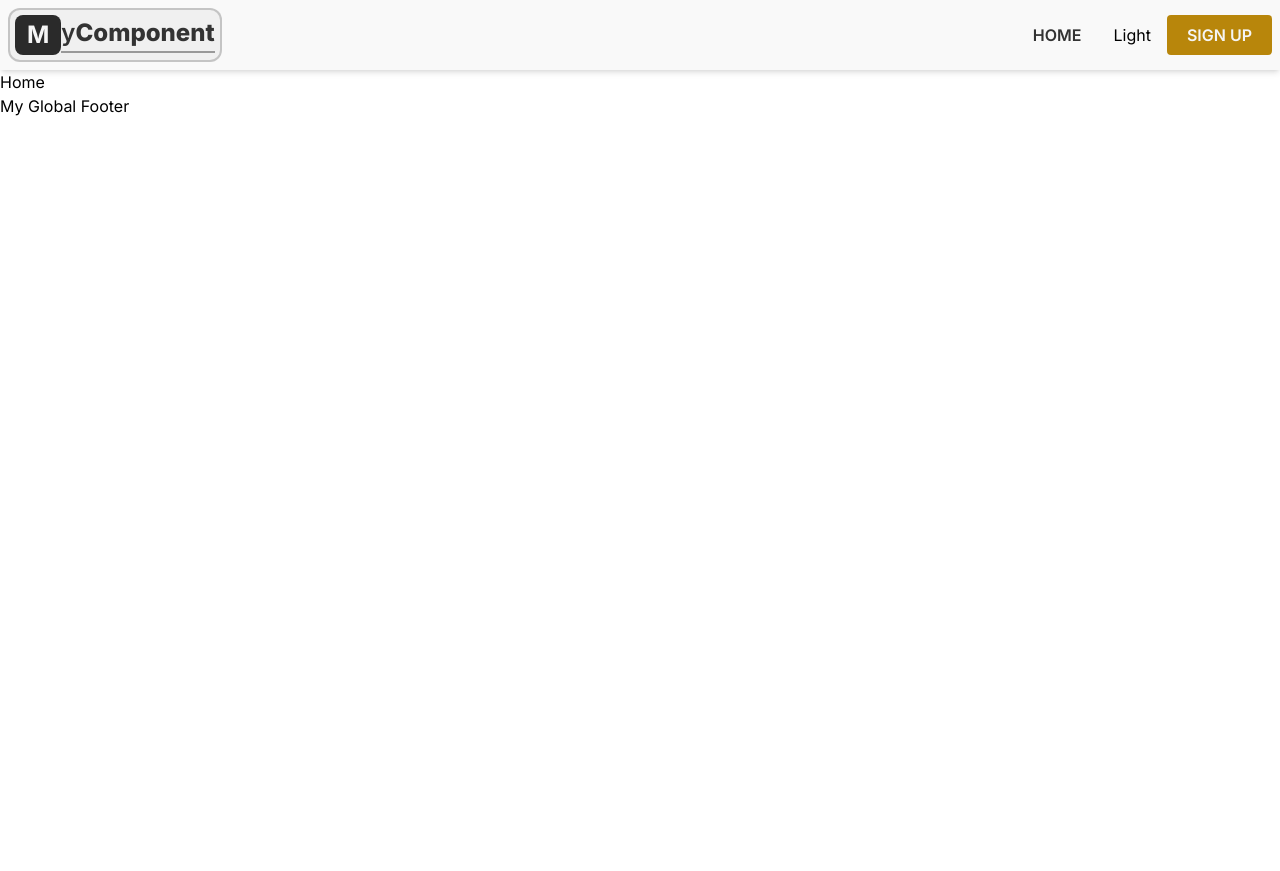
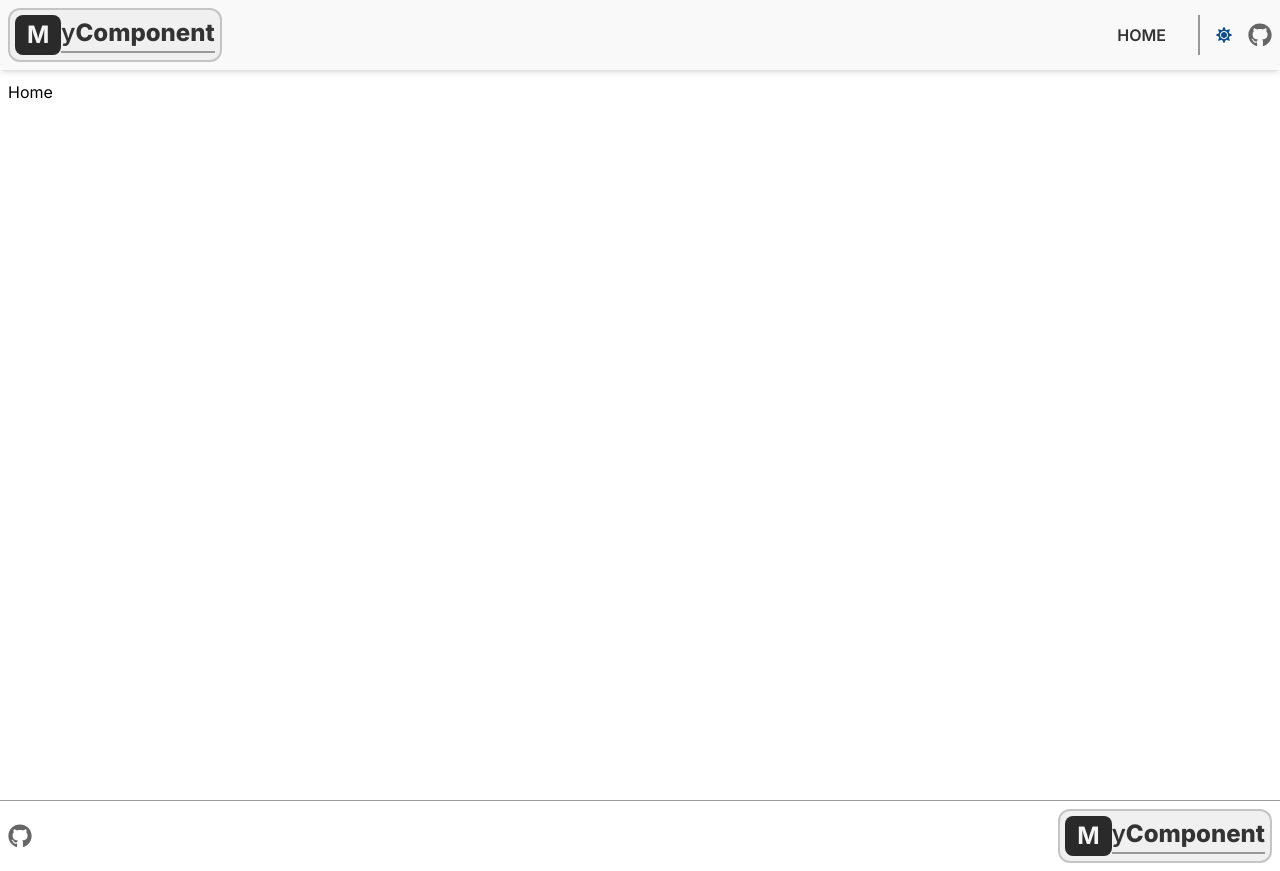
Before and after one commit to upovibe/my-next-components, a Next.js app: page / in a window 1280 px wide. Before the commit the page ends 800 px from the top, so only its background shows below. Built offline with nearby package versions, Linux system fonts and the light colour scheme.

Commit message:
"Added next-themes and react-icons dependencies, updated layout and theme switcher components, and modified footer and nav components"

```diff
--- a/package.json
+++ b/package.json
@@ -10,8 +10,10 @@
   },
   "dependencies": {
     "next": "14.2.5",
+    "next-themes": "^0.3.0",
     "react": "^18",
-    "react-dom": "^18"
+    "react-dom": "^18",
+    "react-icons": "^5.3.0"
   },
   "devDependencies": {
     "@types/node": "^20",
--- a/src/app/layout.tsx
+++ b/src/app/layout.tsx
@@ -94,7 +94,7 @@ export default function RootLayout({
           {" "}
           {/* Wrap your layout in UseTheme */}
           {displayLayout === "header" ? <Header /> : <Dashboard />}
-          <main>{children}</main>
+          <main className="min-h-screen py-20 px-2">{children}</main>
           <Footer />
         </UseTheme>
       </body>
--- a/src/app/page.tsx
+++ b/src/app/page.tsx
@@ -1,4 +1,5 @@
 const Homepage = () => {
+
   return (
     <div>
       Home
--- /dev/null
+++ b/src/components/common/SlidingCheckbox.tsx
@@ -0,0 +1,41 @@
+"use client";
+
+import React from 'react';
+
+interface SlidingCheckboxProps {
+  checked: boolean;
+  onChange: (checked: boolean) => void;
+  label: string;
+}
+
+const SlidingCheckbox: React.FC<SlidingCheckboxProps> = ({ checked, onChange, label }) => {
+  const handleCheckboxChange = () => {
+    onChange(!checked);
+  };
+
+  return (
+    <label className="flex items-center cursor-pointer">
+      <input
+        type="checkbox"
+        checked={checked}
+        onChange={handleCheckboxChange}
+        className="sr-only"
+      />
+      <div className="relative">
+        <div
+          className={`block w-12 h-6 rounded-full transition duration-200 ease-in-out shadow-inner shadow-shadow/50 dark:shadow-shadow/50 ${
+            checked ? 'bg-gold/50 dark:bg-accent/50' : 'bg-tertiary dark:bg-shadow'
+          }`}
+        />
+        <div
+          className={`absolute top-[4px] left-[4px] size-4 bg-gold dark:bg-accent rounded-full transition-transform duration-200 ease-in-out ${
+            checked ? 'translate-x-6' : ''
+          }`}
+        />
+      </div>
+      <span className="ml-2 text-soft dark:text-pale">{label}</span>
+    </label>
+  );
+};
+
+export default SlidingCheckbox;
--- a/src/components/common/ThemeSwitcher.tsx
+++ b/src/components/common/ThemeSwitcher.tsx
@@ -2,8 +2,9 @@
 
 import { useTheme } from 'next-themes';
 import { useEffect, useState } from 'react';
+import { FaSun, FaMoon } from 'react-icons/fa';
 
-const ThemeSwitcher = () => {
+const ThemeSwitcher = ({ className }) => {
   const { theme, setTheme } = useTheme();
   const [mounted, setMounted] = useState(false);
 
@@ -17,10 +18,16 @@ const ThemeSwitcher = () => {
     setTheme(theme === 'light' ? 'dark' : 'light');
   };
 
+  const iconClass = "text-md hover:scale-110 transition-all duration-200 ease-linear";
+
   return (
-    <div>
-      <button onClick={toggleTheme}>
-        {theme === 'light' ? 'Dark' : 'Light'}
+    <div className={className}>
+      <button onClick={toggleTheme} aria-label="Toggle Theme">
+        {theme === 'light' ? (
+          <FaMoon className={`text-highlight ${iconClass}`} />
+        ) : (
+          <FaSun className={`text-ocean ${iconClass}`} />
+        )}
       </button>
     </div>
   );
--- /dev/null
+++ b/src/components/form/Checkbox.tsx
@@ -0,0 +1,27 @@
+import React from 'react';
+
+interface CheckboxProps {
+  label: string;
+  checked: boolean;
+  onChange: (checked: boolean) => void;
+}
+
+const Checkbox: React.FC<CheckboxProps> = ({ label, checked, onChange }) => {
+  const handleCheckboxChange = () => {
+    onChange(!checked); // Toggle the checked state
+  };
+
+  return (
+    <label className="flex items-center cursor-pointer">
+      <input
+        type="checkbox"
+        checked={checked}
+        onChange={handleCheckboxChange}
+        className="form-checkbox cursor-pointer size-4"
+      />
+      <span className="ml-2 text-soft dark:text-pale">{label}</span>
+    </label>
+  );
+};
+
+export default Checkbox;
--- /dev/null
+++ b/src/components/form/Label.tsx
@@ -0,0 +1,16 @@
+import React from 'react';
+
+interface LabelProps {
+  text: string;
+  htmlFor: string;
+}
+
+const Label: React.FC<LabelProps> = ({ text, htmlFor }) => {
+  return (
+    <label htmlFor={htmlFor} className="block text-soft dark:text-pale">
+      {text}
+    </label>
+  );
+};
+
+export default Label;
--- a/src/components/layout/Footer.tsx
+++ b/src/components/layout/Footer.tsx
@@ -1,9 +1,20 @@
+import Link from "next/link";
+import Logo from "@/components/common/Logo";
+import { FaGithub } from "react-icons/fa";
+
 const Footer = () => {
-    return (
-      <footer>
-        <p>My Global Footer</p>
-      </footer>
-    );
-  };
+  return (
+    <footer className="flex flex-row-reverse items-center justify-between p-2 border-t border-muted dark:border-faint">
+      <Logo />
+      <Link
+        href="https://github.com/upovibe/my-next-components.git"
+        target="_blank"
+        rel="noopener noreferrer"
+      >
+        <FaGithub className="text-2xl text-soft dark:text-pale hover:scale-105 hover:font-bold hover:text-deep transition-all duration-200 ease-linear" />
+      </Link>
+    </footer>
+  );
+};
 
-  export default Footer;
+export default Footer;
--- a/src/components/layout/Header.tsx
+++ b/src/components/layout/Header.tsx
@@ -3,7 +3,7 @@ import Nav from '@/components/layout/Nav'
 
 const Header: React.FC = () => {
   return (
-    <header>
+    <header className='bg-primary dark:bg-shade shadow-md fixed w-full z-50'>
       <Nav />
     </header>
   );
--- a/src/components/layout/Nav.tsx
+++ b/src/components/layout/Nav.tsx
@@ -4,7 +4,7 @@ import React, { useState } from "react";
 import Link from "next/link";
 import Logo from '@/components/common/Logo';
 import ThemeSwitcher from "@/components/common/ThemeSwitcher";
-import ButtonLink from '@/components/common/ButtonLink';
+import { FaGithub } from "react-icons/fa";
 
 const Nav: React.FC = () => {
   const [isMenuOpen, setIsMenuOpen] = useState(false);
@@ -14,7 +14,7 @@ const Nav: React.FC = () => {
   };
 
   return (
-    <nav className="flex items-center flex-wrap p-2 bg-primary dark:bg-shade shadow-md">
+    <nav className="flex items-center flex-wrap p-2">
       <div className="mr-auto">
         <Logo />
       </div>
@@ -27,12 +27,15 @@ const Nav: React.FC = () => {
       </div>
 
       {/* Main Nav Menu */}
-      <div className={`md:flex md:space-x-4 md:space-y-0 md:w-auto space-y-2 w-full bg-primary dark:bg-shade mt-2 border-t-2 py-4 border-muted/50 md:m-0 md:p-0 md:border-none ${isMenuOpen ? 'block' : 'hidden'} md:flex md:items-center`} data-name="nav-menu">
+      <div className={`md:flex items-center md:space-x-4 md:space-y-0 md:w-auto space-y-2 w-full mt-2 border-t-2 py-4 border-muted/50 md:m-0 md:p-0 md:border-none ${isMenuOpen ? 'block' : 'hidden'} md:flex md:items-center`} data-name="nav-menu">
         <div className="flex flex-col md:flex-row">
-          <Link href="#" className="text-deep dark:text-light hover:text-highlight dark:hover:text-ocean transition-all duration-200 ease-linear md:px-4 uppercase py-2 px-0 font-semibold">Home</Link>
+          <Link href="/" className="text-deep dark:text-light hover:text-highlight dark:hover:text-ocean transition-all duration-200 ease-linear md:px-4 uppercase py-2 px-0 font-semibold">Home</Link>
         </div>
-        <ThemeSwitcher/>
-        <ButtonLink href="#">Sign Up</ButtonLink>
+        <span className='h-10 w-0.5 bg-muted dark:bg-faint hidden md:block'></span>
+        <ThemeSwitcher className="hidden md:flex items-center justify-center"/>
+        <Link href="https://github.com/upovibe/my-next-components.git" target="_blank" rel="noopener noreferrer">
+          <FaGithub className="text-2xl text-soft dark:text-pale hover:scale-105 hover:font-bold hover:text-deep transition-all duration-200 ease-linear"/>
+        </Link>
       </div>
     </nav>
   );
```
Also changed, not shown: src/components/layout/Div.tsx (deleted), 1 other file (tests, documents, lock files or other folders).
